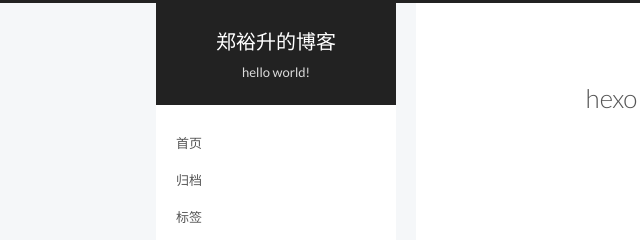
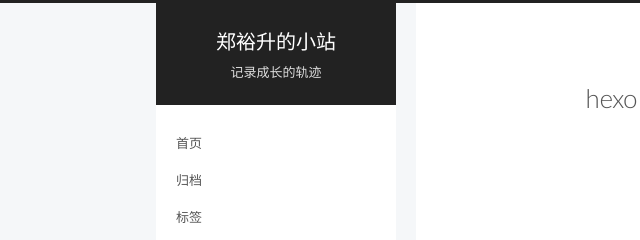
Before and after one commit to imzys/imzys.github.io, a plain HTML site: page index.html in a window 1280 px wide. Shown: the top 240 px of the page, 4-644 px from the left. Drawn offline with Linux system fonts and the light colour scheme.

Commit message:
Site updated: 2016-10-26 18:23:45

```diff
--- a/css/main.css
+++ b/css/main.css
@@ -1564,7 +1564,7 @@ pre .javascript .function {
   width: 4px;
   height: 4px;
   border-radius: 50%;
-  background: #ffafff;
+  background: #9aff98;
 }
 .links-of-blogroll {
   font-size: 13px;
--- a/index.html
+++ b/index.html
@@ -86,12 +86,12 @@
 
 <meta name="description" content="一名大叔级Coder的成长">
 <meta property="og:type" content="website">
-<meta property="og:title" content="郑裕升的博客">
+<meta property="og:title" content="郑裕升的小站">
 <meta property="og:url" content="http://yoursite.com/index.html">
-<meta property="og:site_name" content="郑裕升的博客">
+<meta property="og:site_name" content="郑裕升的小站">
 <meta property="og:description" content="一名大叔级Coder的成长">
 <meta name="twitter:card" content="summary">
-<meta name="twitter:title" content="郑裕升的博客">
+<meta name="twitter:title" content="郑裕升的小站">
 <meta name="twitter:description" content="一名大叔级Coder的成长">
 
 
@@ -116,7 +116,7 @@
   <link rel="canonical" href="http://yoursite.com/"/>
 
 
-  <title> 郑裕升的博客 </title>
+  <title> 郑裕升的小站 </title>
 </head>
 
 <body itemscope itemtype="//schema.org/WebPage" lang="zh-Hans">
@@ -149,11 +149,11 @@
   <div class="custom-logo-site-title">
     <a href="/"  class="brand" rel="start">
       <span class="logo-line-before"><i></i></span>
-      <span class="site-title">郑裕升的博客</span>
+      <span class="site-title">郑裕升的小站</span>
       <span class="logo-line-after"><i></i></span>
     </a>
   </div>
-  <p class="site-subtitle">hello world!</p>
+  <p class="site-subtitle">记录成长的轨迹</p>
 </div>
 
 <div class="site-nav-toggle">
```
Also changed, not shown: 2016/10/25/hello-world/index.html (+4 -4 lines), 2016/10/26/hexo-github-创创建你的独立博客/index.html (+4 -4 lines), archives/2016/10/index.html (+6 -6 lines), archives/2016/index.html (+6 -6 lines), archives/index.html (+6 -6 lines).
